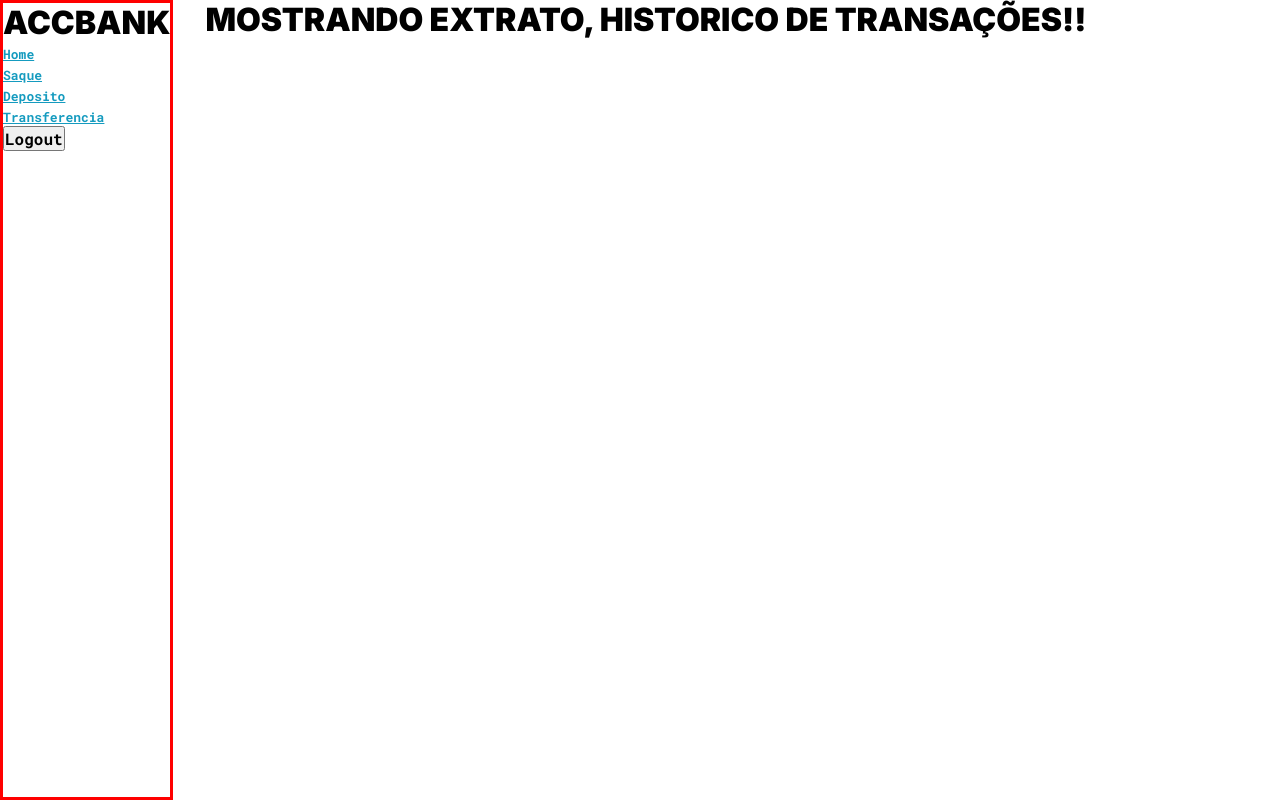
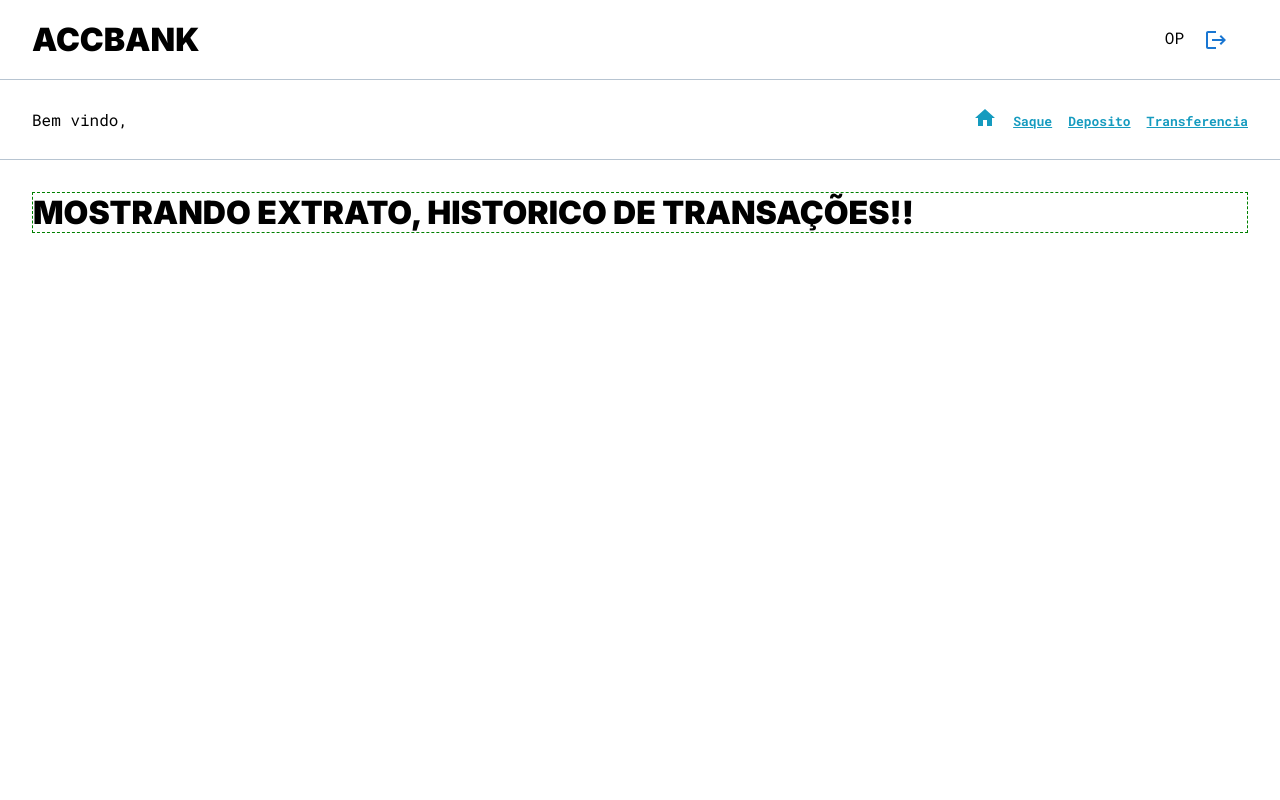
Before and after one commit to EricVenom/FrontBankingSystem, a React (Vite) app: page /dashboard in a window 1280 px wide. Built offline with nearby package versions, Linux system fonts and the light colour scheme.

Commit message:
login resolvido, dashboard iniciada

```diff
--- a/package.json
+++ b/package.json
@@ -12,6 +12,7 @@
   "dependencies": {
     "@emotion/react": "^11.13.0",
     "@emotion/styled": "^11.13.0",
+    "@mui/icons-material": "^5.16.7",
     "@mui/material": "^5.16.7",
     "axios": "^1.7.3",
     "react": "^18.3.1",
@@ -26,6 +27,7 @@
     "eslint-plugin-react": "^7.34.3",
     "eslint-plugin-react-hooks": "^4.6.2",
     "eslint-plugin-react-refresh": "^0.4.7",
+    "gerador-validador-cpf": "^5.0.2",
     "vite": "^5.3.4"
   }
 }
--- a/src/components/Modal.jsx
+++ b/src/components/Modal.jsx
@@ -10,12 +10,14 @@ import FormularioEndereco from './FormularioEndereco';
 import FormularioCliente from './FormularioCliente';
 import LinearIndeterminate from './LinearIndeterminate';
 import { useNavigate } from 'react-router-dom';
+import { validate } from 'gerador-validador-cpf';
 
 const steps = ["Crie seu usuário", "Informe seu endereço", "Preencha seu perfil com seus dados pessoais"];
 
 function Modal({ setModalActive }) {
   const [loader, setLoader] = useState(false);
   const [step, setStep] = useState(1);
+  const [formError, setFormError] = useState(false);
   const navigate = useNavigate();
 
   const nextStep = () => {
@@ -100,15 +102,22 @@ function Modal({ setModalActive }) {
     }
   }
 
+  const [errorMessage, setErrorMessage] = useState("");
+
   const handleSubmit = async (e) => {
     e.preventDefault();
-    setLoader(true);
+    const isCpfValid = validate(user.cpf);
+    if (!isCpfValid) {
+      setErrorMessage("CPF inválido.");
+    }
 
     if (user.agree
+      && validate(user.cpf)
       && user.cpf.length === 11
       && user.telephone.length === 11
       && user.cep.length === 8) {
       try {
+        setLoader(true);
         const { data: addressData, status: addressStatus } = await cep.get(`/${user.cep}/json`);
         const { email, password, password2 } = user;
 
@@ -119,15 +128,17 @@ function Modal({ setModalActive }) {
 
           console.log("Cliente cadastrado com sucesso:", client);
           setTimeout(() => {
-            navigate('/dashboard')
+            navigate('/login')
           }, 5000)
         } else {
-          throw new Error("Senhas não conferem ou CEP inválido.");
+          throw new Error("Erro ao preencher formulário.");
         }
-
       } catch (error) {
+        setLoader(false);
         console.log("Erro durante o cadastro:", error.message);
       }
+    } else {
+      setFormError(true);
     }
   }
 
@@ -148,7 +159,7 @@ function Modal({ setModalActive }) {
             {step === 1 && <FormularioUsuario user={user} setUser={setUser} />}
             {step === 2 && <FormularioEndereco user={user} setUser={setUser} />}
             {step === 3 && <FormularioCliente user={user} setUser={setUser} />}
-
+            <span style={{ color: "red" }}>{formError && errorMessage}</span>
             <section>
               {step === 1 ? <div className="stepper" id="step-active"></div> : <div className="stepper"></div>}
               {step === 2 ? <div className="stepper" id="step-active"></div> : <div className="stepper"></div>}
@@ -158,6 +169,7 @@ function Modal({ setModalActive }) {
               {step === 1 ? <Button variant='outlined' disabled>Voltar</Button> : <Button variant='outlined' onClick={prevStep}>Voltar</Button>}
               {step === 3 ? <Button variant='contained' disabled>Avançar</Button> : <Button variant='contained' onClick={nextStep}>Avançar</Button>}
             </section>
+
             <br />
             {loader && <LinearIndeterminate />}
             <label htmlFor="agree">
--- a/src/routes/Dashboard.css
+++ b/src/routes/Dashboard.css
@@ -1,14 +1,34 @@
 .dashboard {
-    height: 100vh;
+    min-height: 100vh;
     display: flex;
+    flex-direction: column;
     justify-content: stretch;
-    gap: 2rem;
 }
 
-#sidebar {
+header,
+.fake-header {
+    display: flex;
+    justify-content: space-between;
+    align-items: center;
+    height: 10vh;
+    padding: 0 2rem;
+    border-bottom: 1px solid rgb(183, 196, 209);
+}
+
+
+nav ul {
+    display: flex;
+    align-items: center;
+    justify-content: end;
+    gap: 1rem;
+}
+
+li {
+    list-style-type: none;
+}
+
+#detail {
+    margin: 2rem;
+    border: 1px dashed green;
     height: 100%;
-    display: flex;
-    flex-direction: column;
-    justify-content: start;
-    border: 3px solid red;
 }
--- a/src/routes/Dashboard.jsx
+++ b/src/routes/Dashboard.jsx
@@ -1,22 +1,37 @@
 import { Outlet, Link } from 'react-router-dom';
 import { getCookie, deleteCookie } from '../utils/storage';
 import './Dashboard.css';
+import { Button } from '@mui/material';
+import { useEffect } from 'react';
+import api from '../services/api';
+import HomeIcon from '@mui/icons-material/Home';
+import LogoutIcon from '@mui/icons-material/Logout';
 
 export default function Dashboard() {
 
-  const handleLogout = () => {
-    //deleteCookie();
-  }
+  useEffect(() => {
+    // const { data: client } = await api.get('/client/user/${email}');
+    // const { data: account } = await api.get('/account/`${client.id}`');
+    // console.log(data, account)
+  }, [])
 
   return (
 
     <div className="dashboard">
-      <div id="sidebar">
-        <h1>ACCBank</h1>
+      <header>
+        <h1>ACCBANK</h1>
+        <section>
+          <span>O</span>
+          <span>P</span>
+          <Button><LogoutIcon /></Button>
+        </section>
+      </header>
+      <section className='fake-header'>
+        <span>Bem vindo, </span>
         <nav>
           <ul>
             <li>
-              <Link to={"/dashboard/"}>Home</Link>
+              <Link to={"/dashboard/"}> <HomeIcon /> </Link>
             </li>
             <li>
               <Link to={"/dashboard/transactions/withdraw"}>Saque</Link>
@@ -27,12 +42,9 @@ export default function Dashboard() {
             <li>
               <Link to={"/dashboard/transactions/transfer"}>Transferencia</Link>
             </li>
-            <li>
-              <button className='logout'>Logout</button>
-            </li>
           </ul>
         </nav>
-      </div>
+      </section>
       <div id="detail"><Outlet /></div>
     </div >
   )
--- a/src/routes/testes.js
+++ /dev/null
@@ -1,6 +0,0 @@
-const nome = "eric"
-setTimeout(() => {
-    console.log('oi')
-}, 5000)
-
-console.log(nome)
```
Also changed, not shown: 1 other file (tests, documents, lock files or other folders).
